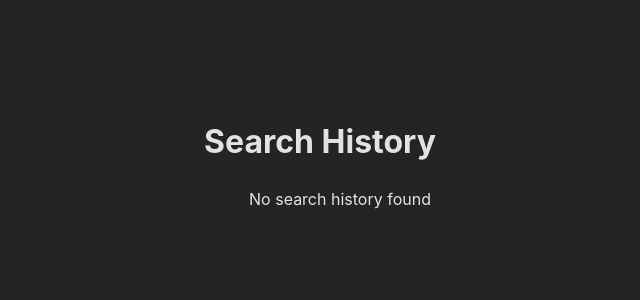
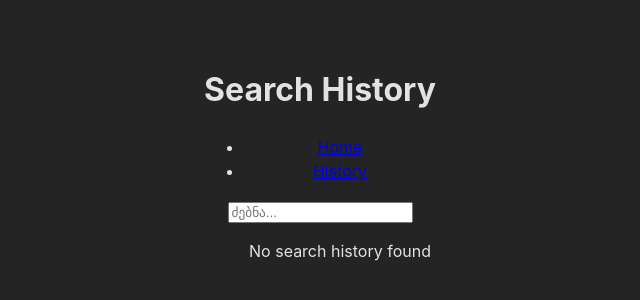
Before and after one commit to LevaniMigriauli/swift-unsplash, a React (Vite) app: page /history in a window 1280 px wide. Shown: the part 238-538 px from the top of the page, without its empty margins (320-960 px from the left). Built offline with nearby package versions, Linux system fonts and the light colour scheme.

Commit message:
feat: add common header

```diff
--- a/src/App.tsx
+++ b/src/App.tsx
@@ -10,7 +10,7 @@ function App() {
         <BrowserRouter>
             <Routes>
                 <Route path={'/'} element={<Home/>}/>
-                <Route path={'History'} element={<History/>}/>
+                <Route path={'/history'} element={<History/>}/>
             </Routes>
         </BrowserRouter>
     )
--- a/src/layout/Header.tsx
+++ b/src/layout/Header.tsx
@@ -0,0 +1,22 @@
+import {Link} from 'react-router-dom'
+
+interface HeaderProps {
+    headingTitle: string;
+    onSearch?: (e: React.ChangeEvent<HTMLInputElement>) => void;
+}
+
+const Header = ({headingTitle, onSearch}: HeaderProps) => {
+
+    return (
+        <header>
+            <h1>{headingTitle}</h1>
+            <ul className={'header__nav'}>
+                <li><Link to={'/'}>Home</Link></li>
+                <li><Link to={'/history'}>History</Link></li>
+            </ul>
+            <input placeholder="ძებნა..." onChange={onSearch}/>
+        </header>
+    )
+}
+
+export default Header
--- a/src/pages/History.tsx
+++ b/src/pages/History.tsx
@@ -3,6 +3,7 @@ import {useSelector, useDispatch} from "react-redux";
 import {AppDispatch, RootState} from "../redux/store.ts";
 import {fetchUnsplashImages, resetImages} from "../redux/slice/unsplashImagesSlice.ts";
 import useInfiniteScroll from "../hooks/useInfiniteScroll.ts";
+import Header from "../layout/Header.tsx";
 
 const useAppDispatch: () => AppDispatch = useDispatch;
 const useAppSelector: <T>(selector: (state: RootState) => T) => T = useSelector;
@@ -32,9 +33,7 @@ const History = () => {
 
     return (
         <>
-            <header>
-                <h1>Search History</h1>
-            </header>
+            <Header headingTitle={'Search History'}/>
 
             <ul>
                 {searchHistory.length > 0 ? (
--- a/src/pages/Home.tsx
+++ b/src/pages/Home.tsx
@@ -2,15 +2,14 @@ import {useEffect, useRef, useState} from "react";
 import {useDispatch, useSelector} from "react-redux";
 import {AppDispatch, RootState} from "../redux/store.ts";
 import {fetchUnsplashImages, resetImages} from "../redux/slice/unsplashImagesSlice.ts";
-import {useNavigate} from "react-router-dom";
 import useInfiniteScroll from "../hooks/useInfiniteScroll.ts";
+import Header from "../layout/Header.tsx";
 
 const useAppDispatch: () => AppDispatch = useDispatch;
 const useAppSelector: <T>(selector: (state: RootState) => T) => T = useSelector;
 
 const Home = () => {
     const dispatch = useAppDispatch();
-    const navigate = useNavigate();
     const lastChange = useRef<number | null>(null);
     const [searchTerm, setSearchTerm] = useState<string | null>(null);
 
@@ -41,11 +40,7 @@ const Home = () => {
 
     return (
         <>
-            <header>
-                <h1>Unsplash Images</h1>
-                <input placeholder="ძებნა..." onChange={handleSearch}/>
-                <button onClick={() => navigate("/history")}>View History</button>
-            </header>
+            <Header headingTitle={'Unsplash Images'} onSearch={handleSearch}/>
 
             {loading && page === 1 && <p>Loading images...</p>}
             {error && <p>Error: {error}</p>}
```
